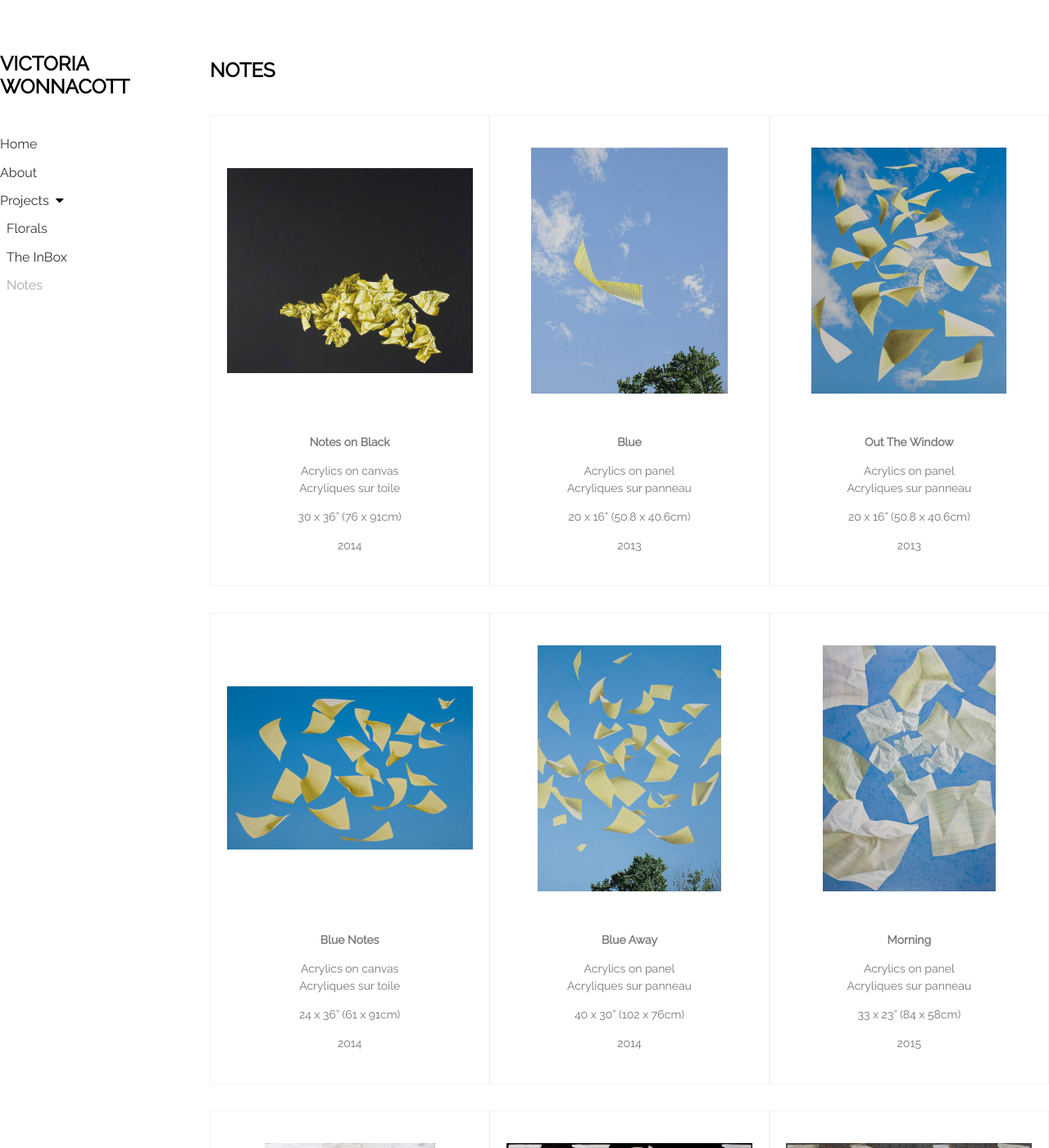
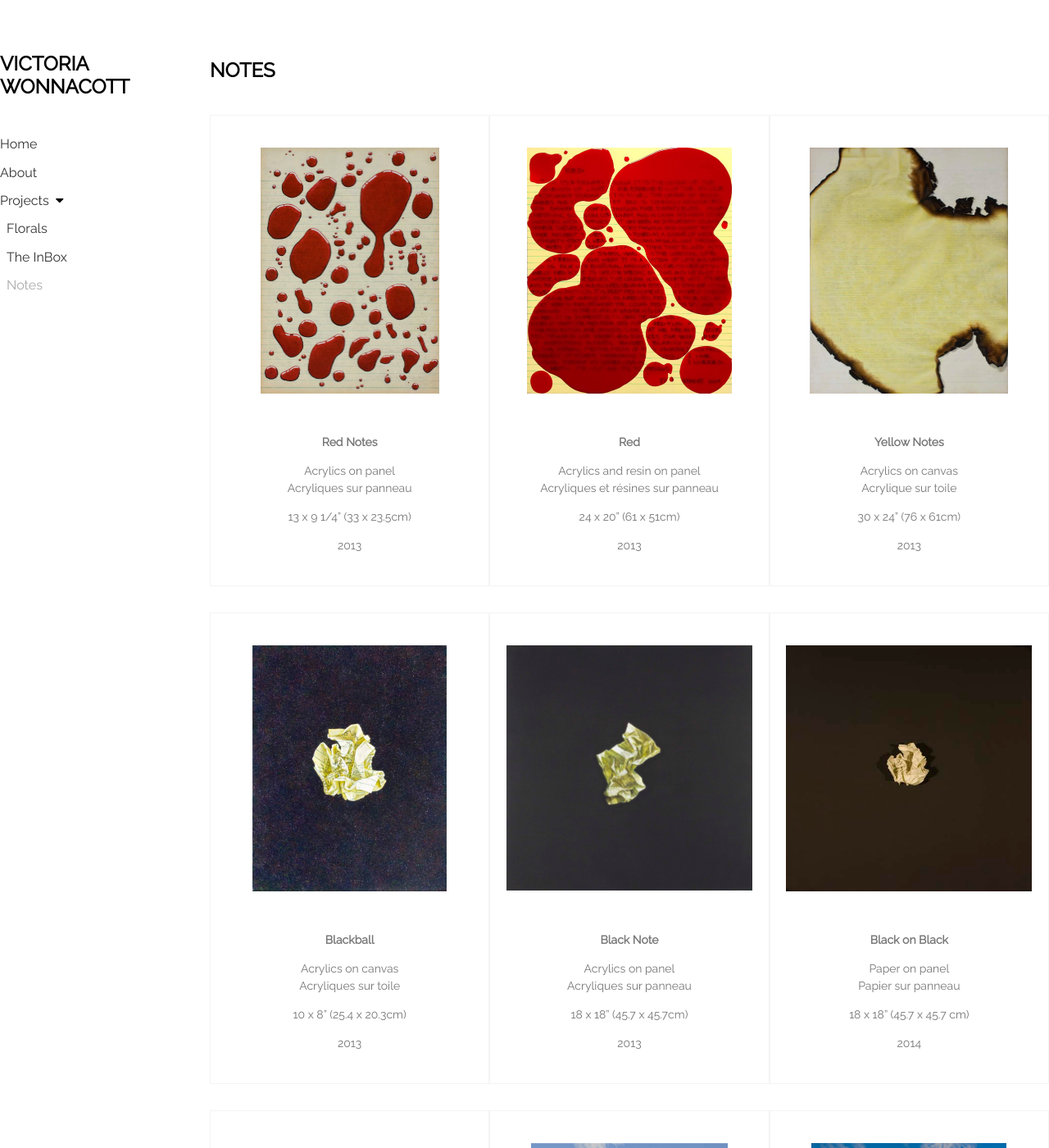
Before and after one commit to ouarez/vicwon, a Jekyll site: the page built from _projects/notes.md, in a window 1280 px wide and 1400 px high. Shown: the whole window at 82% size. Built offline with Jekyll 4.4.1, drawn with Linux system fonts in a browser that asks for light colours; nearby versions of some CDN libraries; a script that is not in the unit is left out.

Commit message:
Update from Forestry.io - Updated notes.md

```diff
--- a/_projects/notes.md
+++ b/_projects/notes.md
@@ -5,6 +5,25 @@ date: 2018-11-06 23:17:23 +0000
 description: ''
 cover_image: "/assets/notes.jpg"
 works:
+- name: Red Notes
+  image: "/assets/red-notes.jpg"
+  description: "Acrylics on panel  \nAcryliques sur panneau\n\n13 x 9 1/4” (33 x 23.5cm)\n\n2013"
+- name: Red
+  image: "/assets/red.jpg"
+  description: "Acrylics and resin on panel  \nAcryliques et résines sur panneau\n\n24
+    x 20” (61 x 51cm)\n\n2013"
+- name: Yellow Notes
+  image: "/assets/yellow-notes.jpg"
+  description: "Acrylics on canvas  \nAcrylique sur toile\n\n30 x 24” (76 x 61cm)\n\n2013"
+- name: Blackball
+  image: "/assets/blackball.jpg"
+  description: "Acrylics on canvas  \nAcryliques sur toile\n\n10 x 8” (25.4 x 20.3cm)\n\n2013"
+- name: Black Note
+  image: "/assets/black-note.jpg"
+  description: "Acrylics on panel  \nAcryliques sur panneau\n\n18 x 18” (45.7 x 45.7cm)\n\n2013"
+- name: Black on Black
+  image: "/assets/black-on-black.jpg"
+  description: "Paper on panel  \nPapier sur panneau\n\n18 x 18” (45.7 x 45.7 cm)\n\n2014"
 - name: Notes on Black
   image: "/assets/notes-on-black.jpg"
   description: "Acrylics on canvas  \nAcryliques sur toile\n\n30 x 36” (76 x 91cm)\n\n2014"
```
